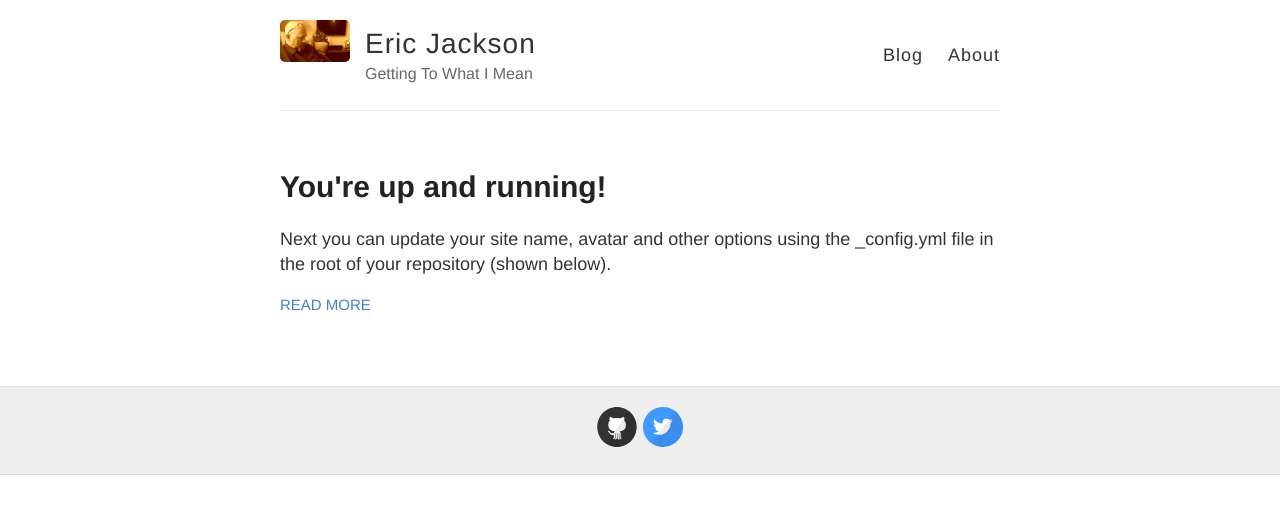
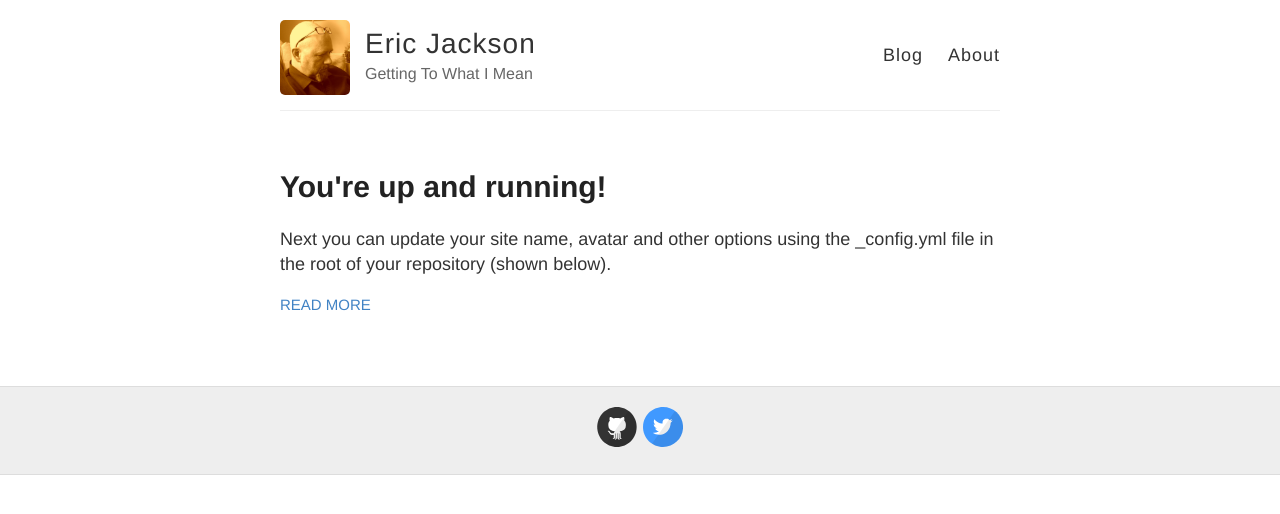
Before and after one commit to ejaxon/ejaxon.github.io, a Jekyll site: the page built from index.html, in a window 1280 px wide. Shown: the top 514 px of the page. Built offline with Jekyll 4.4.1, drawn with Linux system fonts in a browser that asks for light colours.

Commit message:
Cropped image and working on post

```diff
--- a/_config.yml
+++ b/_config.yml
@@ -9,7 +9,7 @@ name: Eric Jackson
 description: Getting To What I Mean
 
 # URL of your avatar or profile pic (you could use your GitHub profile pic)
-avatar: https://raw.githubusercontent.com/ejaxon/ejaxon.github.io/master/images/ej.jpg
+avatar: https://raw.githubusercontent.com/ejaxon/ejaxon.github.io/master/images/ej_cropped.jpg
 
 #
 # Flags below are optional
```
Also changed, not shown: images/ej_cropped.jpg (added), 1 other file.
